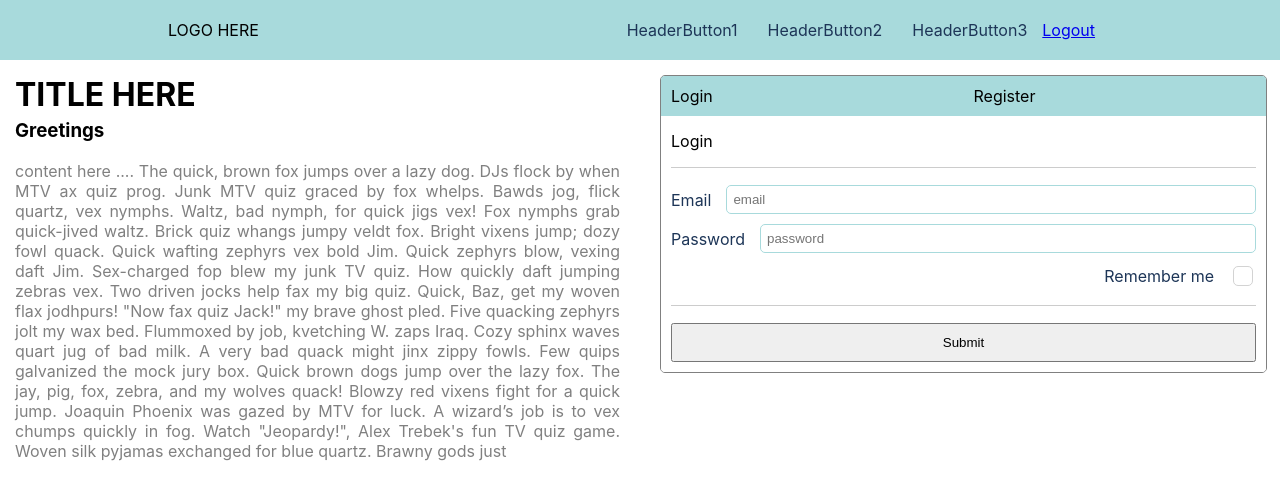
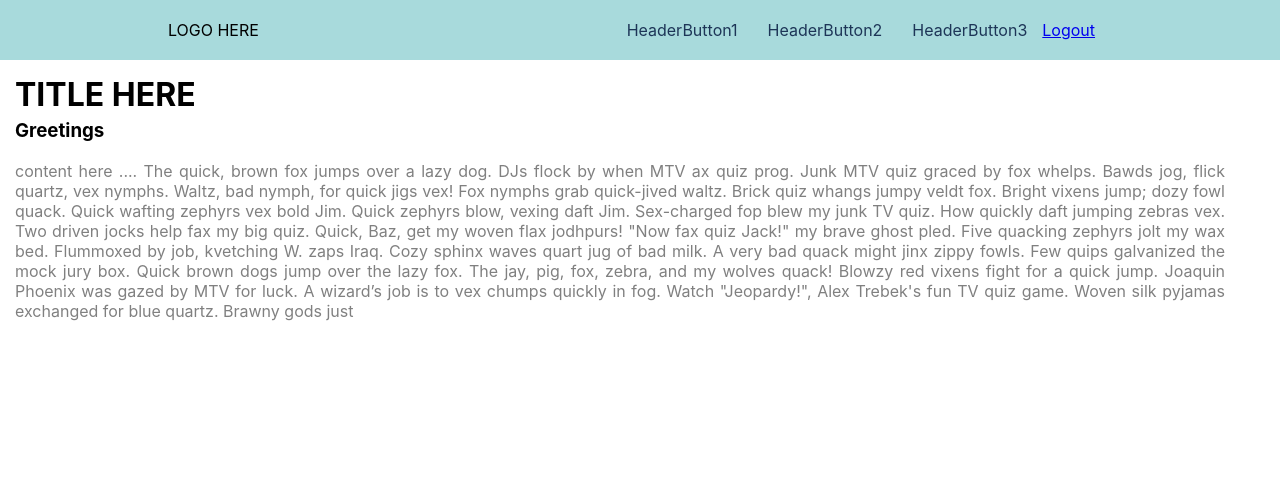
Before and after one commit to Dumitrescu-Dragos/Proiect-colectiv-Group934-Team3, a React (Create React App) app in the folder front-end1/: page / in a window 1280 px wide. Shown: the top 500 px of the page. Built offline with nearby package versions, Linux system fonts and the light colour scheme; sample sign-in values are in the browser's storage.

Commit message:
Hide login and fix typo

```diff
--- a/front-end1/src/components/authentication/Authentication.tsx
+++ b/front-end1/src/components/authentication/Authentication.tsx
@@ -16,7 +16,7 @@ interface IAuthenticationState {
 /**
  * @author Maier Bogdan
  */
-export default class AuthemticationView extends React.Component <IAuthenticationProps, IAuthenticationState> {
+export default class AuthenticationView extends React.Component <IAuthenticationProps, IAuthenticationState> {
 
     public constructor (props: IAuthenticationProps) {
         super(props);
--- a/front-end1/src/views/landingPage/LandingPage.tsx
+++ b/front-end1/src/views/landingPage/LandingPage.tsx
@@ -1,5 +1,5 @@
 import * as React from 'react';
-import AuthemticationView from './../../components/authentication/Authentication';
+import AuthenticationView from './../../components/authentication/Authentication';
 import './LandingPage.scss';
 import Header from './../../components/header/Header';
 
@@ -17,6 +17,18 @@ export default class LandingPage extends React.Component<ILandingPageProps, ILan
         super(props);
     }
 
+    public renderAuthorization = () =>{
+        var element = (<div></div>);
+        if(localStorage.getItem("token")==null)
+        {
+            element = (
+                <div className='right landing-page-dialog'>
+                    <AuthenticationView />
+                </div>);
+        }
+        return element;
+    }
+
     public render() {
         return (
             <div className='landing-page'>
@@ -27,9 +39,7 @@ export default class LandingPage extends React.Component<ILandingPageProps, ILan
                         <h3> Greetings </h3>
                         <p> content here .... The quick, brown fox jumps over a lazy dog. DJs flock by when MTV ax quiz prog. Junk MTV quiz graced by fox whelps. Bawds jog, flick quartz, vex nymphs. Waltz, bad nymph, for quick jigs vex! Fox nymphs grab quick-jived waltz. Brick quiz whangs jumpy veldt fox. Bright vixens jump; dozy fowl quack. Quick wafting zephyrs vex bold Jim. Quick zephyrs blow, vexing daft Jim. Sex-charged fop blew my junk TV quiz. How quickly daft jumping zebras vex. Two driven jocks help fax my big quiz. Quick, Baz, get my woven flax jodhpurs! "Now fax quiz Jack!" my brave ghost pled. Five quacking zephyrs jolt my wax bed. Flummoxed by job, kvetching W. zaps Iraq. Cozy sphinx waves quart jug of bad milk. A very bad quack might jinx zippy fowls. Few quips galvanized the mock jury box. Quick brown dogs jump over the lazy fox. The jay, pig, fox, zebra, and my wolves quack! Blowzy red vixens fight for a quick jump. Joaquin Phoenix was gazed by MTV for luck. A wizard’s job is to vex chumps quickly in fog. Watch "Jeopardy!", Alex Trebek's fun TV quiz game. Woven silk pyjamas exchanged for blue quartz. Brawny gods just</p>
                     </div>
-                    <div className='right landing-page-dialog'>
-                        <AuthemticationView />
-                    </div>
+                    {this.renderAuthorization()}
                 </div>
             </div>
         );
```
